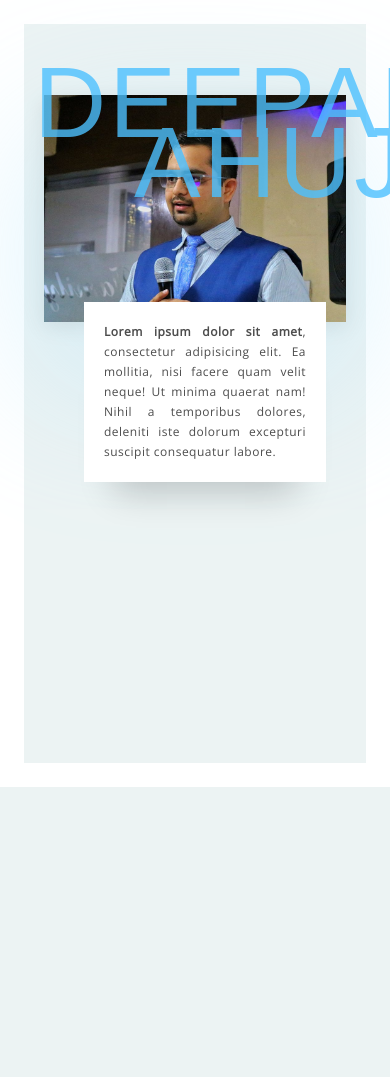
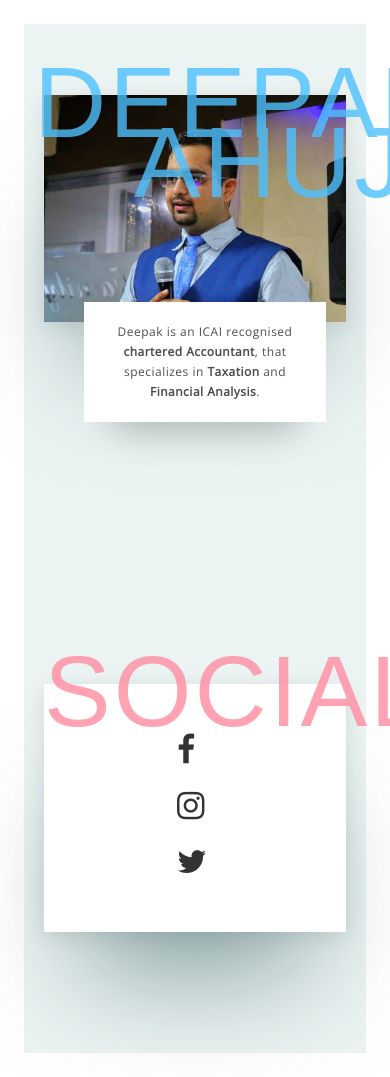
Before and after one commit to kaymas/daca, a plain HTML site: page index.html in a window 390 px wide. Shown: the top 1077 px of the page. Before the commit the page ends 844 px from the top, so only its background shows below. Drawn offline with nearby package versions, Linux system fonts and the light colour scheme; a web font is replaced by a local one.

Commit message:
social section

```diff
--- a/index.html
+++ b/index.html
@@ -5,6 +5,7 @@
   <meta name="viewport" content="width=device-width, initial-scale=1.0">
   <meta http-equiv="X-UA-Compatible" content="ie=edge">
   <link href="https://fonts.googleapis.com/css?family=Open+Sans" rel="stylesheet">
+  <link rel="stylesheet" href="https://cdnjs.cloudflare.com/ajax/libs/font-awesome/4.7.0/css/font-awesome.css">
   <link rel="stylesheet" href="styles.css">
   <title>Mockup</title>
 </head>
@@ -23,10 +24,25 @@
       </div>
       <div class="blurb">
 
-        <strong>Lorem ipsum dolor sit amet</strong>, consectetur adipisicing elit. Ea mollitia,
-        nisi facere quam velit neque! Ut minima quaerat nam! Nihil a temporibus
-        dolores, deleniti iste dolorum excepturi suscipit consequatur labore.
+        Deepak is an ICAI recognised <strong>chartered Accountant</strong>, that specializes in
+        <strong>Taxation</strong> and <strong>Financial Analysis</strong>.
 
+      </div>
+
+    </div>
+
+  </section>
+
+  <section class="section-2 section-contact">
+
+    <div class="main-panel">
+
+      <div class="section-number">.2</div>
+      <div class="title">Social</div>
+      <div class="icons">
+        <a href="https://www.facebook.com/whoDeepakAhuja"><i class="fa fa-facebook"></i></a>
+        <a href="https://www.instagram.com/whodeepakahuja/"><i class="fa fa-instagram"></i></a>
+        <a href="https://twitter.com/whoDeepakAhuja"><i class="fa fa-twitter"></i></a>
       </div>
 
     </div>
--- a/styles.sass
+++ b/styles.sass
@@ -34,6 +34,11 @@
   .main-panel
     margin-bottom: 26rem
     position: relative
+    background: #fff
+    box-shadow: 0px 80px 110px -40px rgba(86, 119, 119, 0.68), 0px 5px 20px rgba(0, 0, 0, 0.1)
+
+    a
+      text-decoration: none
 
     .title
       position: absolute
@@ -84,7 +89,8 @@
         background-size: cover
         background-position: center
         //the rgba below gives a greenish tint...change it according to the background
-        box-shadow: 0px 50px 150px 20px rgba(179,229,252,0.4), 0px 5px 20px rgba(0,0,0,0.1)
+        // box-shadow: 0px 50px 150px 20px rgba(179,229,252,0.4), 0px 5px 20px rgba(0,0,0,0.1)
+        box-shadow: 0px 80px 110px -40px rgba(86, 119, 119, 0.68), 0px 5px 20px rgba(0, 0, 0, 0.1)
 
       .title
         width: 60rem
@@ -143,7 +149,7 @@
         width: 29rem
         margin-left: -330px
         margin-top: -250px
-        text-align: justify
+        text-align: center
         position: relative
         margin-bottom: 320px
         color: rgba(0,0,0,0.7)
@@ -172,3 +178,73 @@
           margin-top: -20px
           font-size: 12px
           line-height: 2rem
+
+
+
+
+
+  .section-contact
+    .main-panel
+      max-width: 54rem
+      margin-left: 0px
+      height: 23rem
+      margin-bottom: 10rem
+
+      @media (max-width: 1000px)
+        margin-left: 20%
+        .section-number
+          display: none
+
+      @media (max-width: 700px)
+        margin-left: 0
+
+      @media (max-width: 480px)
+        height: auto
+
+
+      .section-number
+        top: 7rem
+        left: 48rem
+
+      .title
+        width: 31rem
+        top: -7.5rem
+        margin-left: 27rem
+        color: darken(pink, 10)
+
+        @media (max-width: 1000px)
+          margin-left: 10px
+
+        @media (max-width: 525px)
+          width: 200px
+          font-size: 100px
+          margin-left: 0px
+          top: -50px
+
+      .icons
+        display: flex
+        justify-content: space-between
+        align-items: center
+        height: 100%
+        padding: 0 13rem
+
+        @media (max-width: 625px)
+          padding: 0 80px
+
+        @media (max-width: 480px)
+          flex-direction: column
+          padding: 40px
+
+        a
+          display: block
+          width: 36px
+          height: 36px
+          transition: all 350ms cubic-bezier(0.13, 0.43, 0.54, 1.82)
+          margin: 10px
+
+          .fa
+            color: #333
+            font-size: 3.2rem
+
+          &:hover
+            transform: scale(1.2)
```
Also changed, not shown: styles.css, 1 other file.
